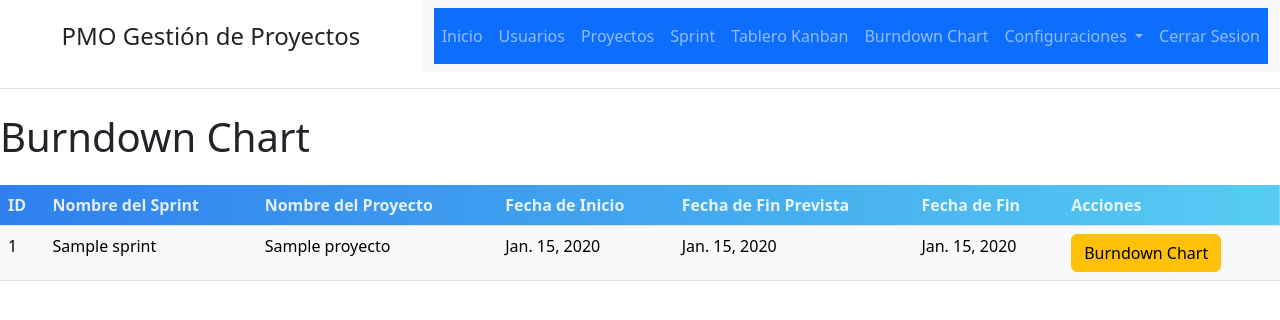
After one commit to devmarcosgonz/IS2_Proyecto, a Django app: page /userstory/burndown/list in a window 1280 px wide. The commit adds this page. Shown: the top 320 px of the page. Run offline with Django 4.2, Linux system fonts and the light colour scheme; tables that the repository leaves empty hold one stand-in row (values such as "Sample post").

Commit message:
Mejoras y Burndown Chart

```diff
--- a/menu/templates/base.html
+++ b/menu/templates/base.html
@@ -31,7 +31,7 @@
                         <a class="nav-link" href="{% url 'proyecto:listaproyectos' %}">Proyectos</a>
                         <a class="nav-link" href="{% url 'sprint:listasprints' %}">Sprint</a>
                         <a class="nav-link" href="{% url 'userstory:kanbanboard' %}">Tablero Kanban</a>
-                        <!-- <a class="nav-link" href="#">Burndown Chart</a> -->
+                        <a class="nav-link" href="{% url 'userstory:burndownlist' %}">Burndown Chart</a>
                         <!-- Add the Settings dropdown -->
                         <li class="nav-item dropdown">
                             <a class="nav-link dropdown-toggle" href="#" id="settingsDropdown" role="button"
--- a/menu/templates/login.html
+++ b/menu/templates/login.html
@@ -23,9 +23,9 @@
     </style>
 </head>
 
-<body>
-    <div class="container p-5">
-        <h1 class="text-center">Inicio de sesión</h1>
+<body style="margin-top: 9%;margin-bottom: 9%;margin-left: auto;margin-right: auto;">
+    <div class="container p-5" style="display: grid; place-items: center;">
+        <h1 class="text-center" style="margin-bottom: 5%;">Inicio de sesión</h1>
         <form method="post">
             {% csrf_token %}
             <div class="mb-3 px-5">
--- a/sprint/forms.py
+++ b/sprint/forms.py
@@ -4,4 +4,4 @@ from .models import Sprints
 class SprintForm(forms.ModelForm):
     class Meta:
         model = Sprints
-        fields = ['id_sprint', 'nombre_sprint', 'fecha_inicio', 'fecha_fin_prev', 'fecha_fin']
+        fields = ['id_sprint', 'id_proyecto', 'nombre_sprint', 'fecha_inicio', 'fecha_fin_prev', 'fecha_fin']
--- a/sprint/models.py
+++ b/sprint/models.py
@@ -1,10 +1,12 @@
 from django.db import models
 from datetime import date, timedelta
+from proyecto.models import Proyectos
 
 # Create your models here.
 
 class Sprints(models.Model):
     id_sprint = models.IntegerField(primary_key=True)
+    id_proyecto = models.ForeignKey(Proyectos, on_delete=models.CASCADE)
     nombre_sprint = models.CharField(max_length=10)
     fecha_inicio = models.DateField(default = date.today().strftime("%Y-%m-%d"))
     fecha_fin_prev = models.DateField(default = (date.today() + timedelta(days=14)).strftime("%Y-%m-%d"))
--- /dev/null
+++ b/userstory/templates/t_burndown_list.html
@@ -0,0 +1,40 @@
+{% extends 'base.html' %}
+
+{% block content %}
+<div class="d-flex justify-content-between align-items-center mb-3">
+    <h1>Burndown Chart</h1>
+</div>
+<table class="table">
+    <thead>
+        <tr>
+            <th>ID</th>
+            <th>Nombre del Sprint</th>
+            <th>Nombre del Proyecto</th>
+            <th>Fecha de Inicio</th>
+            <th>Fecha de Fin Prevista</th>
+            <th>Fecha de Fin</th>
+            <th>Acciones</th>
+        </tr>
+    </thead>
+    <tbody class="table-light">
+        {% for sprint in sprints %}
+        <tr>
+            <td>{{ sprint.id_sprint }}</td>
+            <td>{{ sprint.nombre_sprint }}</td>
+            <td>{{ sprint.id_proyecto }}</td>
+            <td>{{ sprint.fecha_inicio }}</td>
+            <td>{{ sprint.fecha_fin_prev }}</td>
+            <td>{{ sprint.fecha_fin }}</td>
+            <td>
+                <!-- <a href="#" class="btn btn-warning">Burndown Chart</a> -->
+                <a href="{% url 'userstory:burndownchart' sprint.id_sprint %}" class="btn btn-warning">Burndown Chart</a>
+            </td>
+        </tr>
+        {% empty %}
+        <tr>
+            <td colspan="4">No hay sprints.</td>
+        </tr>
+        {% endfor %}
+    </tbody>
+</table>
+{% endblock %}
--- a/userstory/urls.py
+++ b/userstory/urls.py
@@ -11,4 +11,6 @@ urlpatterns = [
     path('eliminaruserstory/<int:pk>', views.eliminar_userstory, name='eliminaruserstory'),
     path('listasinsprint', views.lista_sinsprint, name='listasinsprint'),
     path('kanbanboard', views.kanban_board, name='kanbanboard'),
+    path('burndown/list', views.burndown_list, name='burndownlist'),
+    path('burndown/chart/<int:pk>', views.burndown_chart, name='burndownchart'),
 ]
--- a/userstory/views.py
+++ b/userstory/views.py
@@ -1,6 +1,16 @@
 from django.shortcuts import render, get_object_or_404
 from .models import UserStory
 from .forms import UserStoryForm
+from sprint.models import Sprints
+# Para el Burndown Chart
+from django.views import View
+from django.db.models import Sum
+import plotly #used for plotting
+import pandas as pd #used to handle dataframes
+import plotly.express as px
+import plotly.offline as opy
+from datetime import datetime, timedelta
+
 
 # Create your views here.
 
@@ -62,3 +72,144 @@ def kanban_board(request):
     doing = UserStory.objects.filter(id_estado=2)
     done = UserStory.objects.filter(id_estado=3)
     return render(request, 'tablero_kanban.html', {'to_do': to_do, 'doing': doing, 'done': done})
+
+
+#Burndown Chart
+
+def burndown_list(request):
+    sprints = Sprints.objects.all().order_by('id_sprint')
+    return render(request, 't_burndown_list.html', {'sprints': sprints})
+
+
+def burndown_chart(request, pk):
+    print(request, pk)
+    # extraccion de fechas
+    sprint_f_inicio = Sprints.objects.filter(id_sprint=pk).values_list('fecha_inicio', flat=True).first()
+    year1 = sprint_f_inicio.year
+    month1 = sprint_f_inicio.month
+    day1 = sprint_f_inicio.day
+
+    sprint_f_fin = Sprints.objects.filter(id_sprint=pk).values_list('fecha_fin', flat=True).first()
+    year2 = sprint_f_fin.year
+    month2 = sprint_f_fin.month
+    day2 = sprint_f_fin.day
+
+    # Variables de las fechas (extremos del eje x)
+    fecha_inicio = datetime(year1, month1, day1)
+    fecha_fin = datetime(year2, month2, day2)
+
+    # Calcular puntos intermedios de la fecha de inicio y fin del Sprint
+    cantidad_puntos_intermedios = 8
+    puntos_intermedios = calcular_puntos_intermedios_fechas(fecha_inicio, fecha_fin, cantidad_puntos_intermedios)
+
+    # Asignar los puntos intermedios hallados a variables distintas
+    fecha_intermedia1 = puntos_intermedios[0].strftime('%Y-%m-%d')
+    fecha_intermedia2 = puntos_intermedios[1].strftime('%Y-%m-%d')
+    fecha_intermedia3 = puntos_intermedios[2].strftime('%Y-%m-%d')
+    fecha_intermedia4 = puntos_intermedios[3].strftime('%Y-%m-%d')
+    fecha_intermedia5 = puntos_intermedios[4].strftime('%Y-%m-%d')
+    fecha_intermedia6 = puntos_intermedios[5].strftime('%Y-%m-%d')
+    fecha_intermedia7 = puntos_intermedios[6].strftime('%Y-%m-%d')
+    fecha_intermedia8 = puntos_intermedios[7].strftime('%Y-%m-%d')
+
+    # Hallar la totalidad de los Story Point del Sprint
+    us = UserStory.objects.filter(id_sprint=pk)
+    total_history_points = us.aggregate(total_points=Sum('story_point')).get('total_points', 0) or 0
+
+    # filtrando los US por fecha para poder sumar sus story points (f=fecha)
+    f1 = UserStory.objects.filter(id_sprint=pk, fecha_fin__lte=fecha_inicio.strftime('%Y-%m-%d'))
+    f2 = UserStory.objects.filter(id_sprint=pk, fecha_fin__lte=fecha_intermedia1)
+    f3 = UserStory.objects.filter(id_sprint=pk, fecha_fin__lte=fecha_intermedia2)
+    f4 = UserStory.objects.filter(id_sprint=pk, fecha_fin__lte=fecha_intermedia3)
+    f5 = UserStory.objects.filter(id_sprint=pk, fecha_fin__lte=fecha_intermedia4)
+    f6 = UserStory.objects.filter(id_sprint=pk, fecha_fin__lte=fecha_intermedia5)
+    f7 = UserStory.objects.filter(id_sprint=pk, fecha_fin__lte=fecha_intermedia6)
+    f8 = UserStory.objects.filter(id_sprint=pk, fecha_fin__lte=fecha_intermedia7)
+    f9 = UserStory.objects.filter(id_sprint=pk, fecha_fin__lte=fecha_intermedia8)
+    f10 = UserStory.objects.filter(id_sprint=pk, fecha_fin__lte=fecha_fin.strftime('%Y-%m-%d'))
+
+    # auxiliar para calcular el story point completados de los US hasta cierta fecha (a=auxiliar, que suma)
+    a1 = f1.aggregate(total_points=Sum('story_point')).get('total_points', 0) or 0
+    a2 = f2.aggregate(total_points=Sum('story_point')).get('total_points', 0) or 0
+    a3 = f3.aggregate(total_points=Sum('story_point')).get('total_points', 0) or 0
+    a4 = f4.aggregate(total_points=Sum('story_point')).get('total_points', 0) or 0
+    a5 = f5.aggregate(total_points=Sum('story_point')).get('total_points', 0) or 0
+    a6 = f6.aggregate(total_points=Sum('story_point')).get('total_points', 0) or 0
+    a7 = f7.aggregate(total_points=Sum('story_point')).get('total_points', 0) or 0
+    a8 = f8.aggregate(total_points=Sum('story_point')).get('total_points', 0) or 0
+    a9 = f9.aggregate(total_points=Sum('story_point')).get('total_points', 0) or 0
+    a10 = f10.aggregate(total_points=Sum('story_point')).get('total_points', 0) or 0
+
+    # hallando la "y" del punto p=(x, y). Restando del total, la cantidad de tarea realizada (total - auxiliar)
+    py1 = total_history_points - a1
+    py2 = total_history_points - a2
+    py3 = total_history_points - a3
+    py4 = total_history_points - a4
+    py5 = total_history_points - a5
+    py6 = total_history_points - a6
+    py7 = total_history_points - a7
+    py8 = total_history_points - a8
+    py9 = total_history_points - a9
+    py10 = total_history_points - a10
+
+    # hallando los números para formar la trayectoria ideal, que acompañara a los puntos hallados arriba
+    numbers = generate_numbers_between(total_history_points, 0)
+    numero_intermedio1 = numbers[0]
+    numero_intermedio2 = numbers[1]
+    numero_intermedio3 = numbers[2]
+    numero_intermedio4 = numbers[3]
+    numero_intermedio5 = numbers[4]
+    numero_intermedio6 = numbers[5]
+    numero_intermedio7 = numbers[6]
+    numero_intermedio8 = numbers[7]
+
+    # Datos para el gráfico
+    dates = [fecha_inicio.strftime('%Y-%m-%d'), fecha_intermedia1, fecha_intermedia2, fecha_intermedia3, fecha_intermedia4,
+             fecha_intermedia5, fecha_intermedia6, fecha_intermedia7, fecha_intermedia8, fecha_fin.strftime('%Y-%m-%d')]
+    heights = [py1, py2, py3, py4, py5, py6, py7, py8, py9, py10]
+    ideales = [total_history_points, numero_intermedio1, numero_intermedio2, numero_intermedio3, numero_intermedio4,
+                numero_intermedio5, numero_intermedio6, numero_intermedio7, numero_intermedio8, 0]
+
+    # Crear DataFrame con los datos
+    data = {'Date': dates, 'Story Point': heights, 'Ideal': ideales}
+
+    #Create the pandas DataFrame
+    df = pd.DataFrame(data)
+
+    # Convertir la columna 'date' al tipo de dato 'datetime'
+    df['Date'] = pd.to_datetime(df['Date'])
+
+    # Crear el gráfico de línea utilizando Plotly Express
+    fig = px.line(df, x='Date', y= ['Story Point', 'Ideal'], markers=True, width=1000, height=600)
+
+    # Configuraciones adicionales para el gráfico
+    fig.update_traces(textposition="top center", marker_size=10)
+    fig.update_layout(title_text='Burndown Chart', title_x=0.5, title_font=dict(size=24))
+
+    chart = opy.plot(fig, auto_open=False, output_type='div')
+
+    return render(request, 't_burndown_chart.html', {'chart': chart})
+
+
+# Función para calcular los puntos intermedios entre dos fechas
+def calcular_puntos_intermedios_fechas(fecha_inicio, fecha_fin, cantidad_puntos):
+    delta = (fecha_fin - fecha_inicio) / (cantidad_puntos + 1)
+    puntos_intermedios = []
+    for i in range(1, cantidad_puntos + 1):
+        punto_intermedio = fecha_inicio + delta * i
+        puntos_intermedios.append(punto_intermedio)
+    return puntos_intermedios
+
+
+# Función para calcular los números intermedios entre dos números para la trayectoria ideal del gráfico
+def generate_numbers_between(start, end):
+    # Calcula la diferencia entre los números
+    difference = end - start
+
+    # Calcula el espacio entre cada número generado
+    interval = difference / 9
+
+    # Genera los 8 números entre los extremos
+    numbers = [start + (i * interval) for i in range(1, 9)]
+
+    return numbers
```
Also changed, not shown: userstory/templates/t_burndown_chart.html (added, +9 -0 lines), sprint/migrations/0002_sprints_id_proyecto_alter_sprints_fecha_fin_and_more.py (added).
